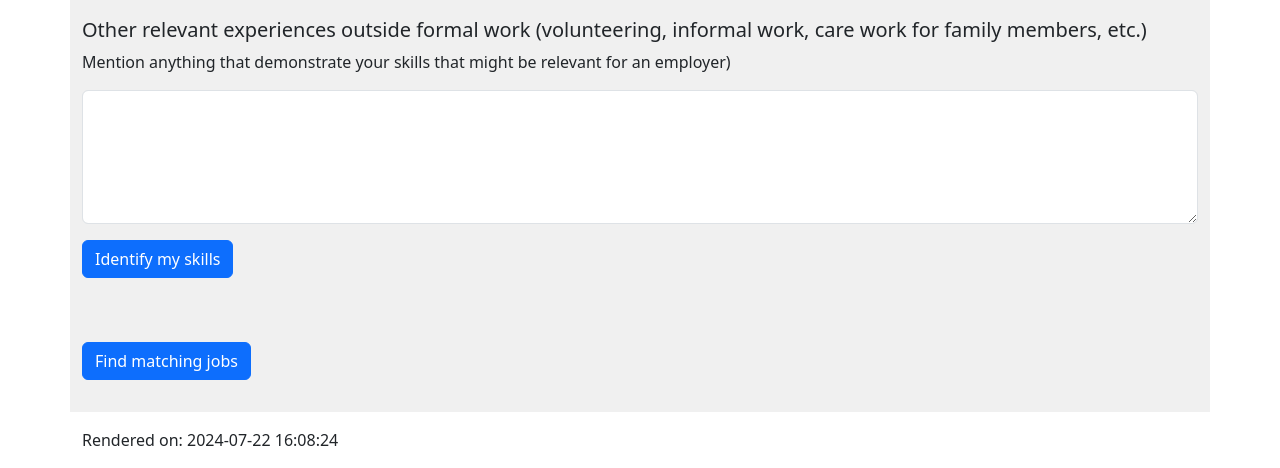
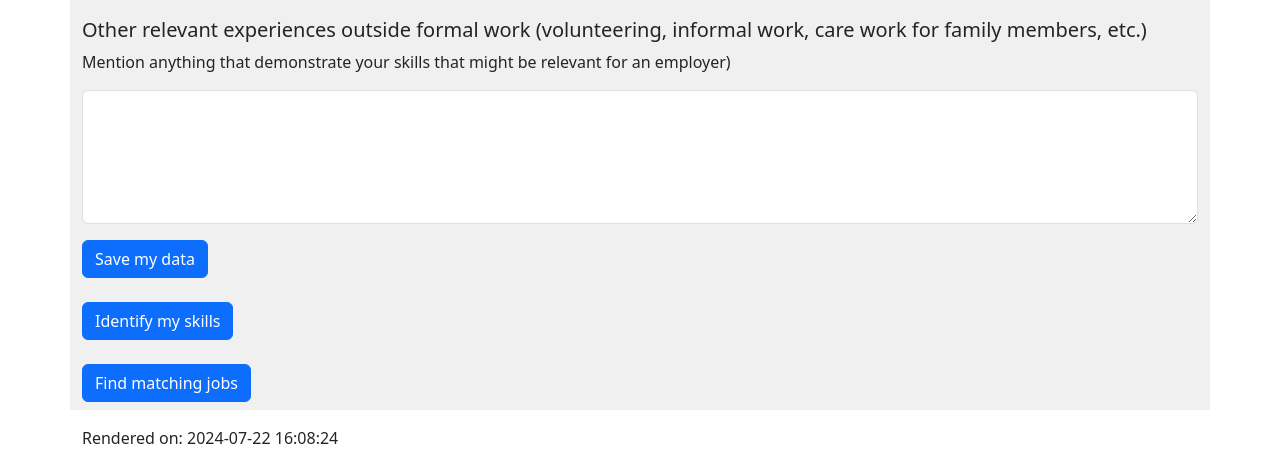
Before and after one commit to sztrovacsek/curly-enigma, a Flask app: page /api-demo in a window 1280 px wide. Shown: the part 932-1400 px from the top of the page. After the commit the page ends 1376 px from the top, so only its background shows below. Run offline with Flask 3, Linux system fonts and the light colour scheme.

Commit message:
Added a save button

```diff
--- a/api/job_matching_service.py
+++ b/api/job_matching_service.py
@@ -30,7 +30,7 @@ def job_suggestions():
 def get_job_suggestions(userid: str, job_preferences_nl: str):
     # TODO: get the data for this user (from the storage)
     # TODO: perform the job matching for real (in this version: it is hardcoded)
-    time.sleep(1)
+    time.sleep(0.5)
     return {'content': job_suggestions(),
             'meta': {
                 'reply_to': userid,
--- a/demo-frontend/static/api_demo.js
+++ b/demo-frontend/static/api_demo.js
@@ -2,6 +2,12 @@
 
 /* -------- Handling the "Save" button -------- */
 
+const saveButton = document.getElementById('button-save-candidate-input');
+
+// Add a click event listener to the save button.
+saveButton.addEventListener('click', () => {
+  event.preventDefault()
+});
 
 /* -------- Handling the "Find matching jobs" button -------- */
 
@@ -53,16 +59,8 @@ function show_results(suggestion_list) {
 
 // Add a click event listener to the jobs button.
 jobsButton.addEventListener('click', () => {
-  console.log("Button clicked");
   event.preventDefault()
   send_user_input();
-});
-
-// Add "press Enter" listener to the input box
-inputElement.addEventListener('keydown', function(event) {
-  if (event.key === "Enter") {
-    send_user_input()
-  }
 });
 
 /* -------- Handling the "Identify my skills" button -------- */
@@ -71,6 +69,5 @@ const skillButton = document.getElementById('button-identify-skills');
 
 // Add a click event listener to the skill button.
 skillButton.addEventListener('click', () => {
-  console.log("Skill button clicked");
   event.preventDefault()
 });
--- a/demo-frontend/templates/api_demo.html
+++ b/demo-frontend/templates/api_demo.html
@@ -64,17 +64,21 @@
   </form>
 
   <form>
+    <button type="submit" class="btn btn-primary mb-2" style="margin-top:1em;" id="button-save-candidate-input">Save my data</button>
+  </form>
+
+  <form>
     <button type="submit" class="btn btn-primary mb-2" style="margin-top:1em;" id="button-identify-skills">Identify my skills</button>
   </form>
-  <p>&nbsp;</p>
 
   <form>
     <button type="submit" class="btn btn-primary mb-2" style="margin-top:1em;" id="button-find-jobs">Find matching jobs</button>
   </form>
-  <p>&nbsp;</p>
 
-  <div id="suggestionContainer" style="display: none;">
-    <h4>Here are our suggested jobs for you:</h4>
+  <p> </p>
+
+  <div id="suggestionContainer" style="display: none; background-color: #F8F8F8;">
+    <h4>Here are our suggested jobs for you</h4>
     <div id="jobTemplate">
       <h5 class="jobTitle">Placeholder job</h5>
       <p class="jobDescription">Assist in organizing and executing cultural events, such as art exhibitions, concerts, or theater performances. This role involves tasks like ticketing, coordinating volunteers, and providing logistical support.</p>
```
